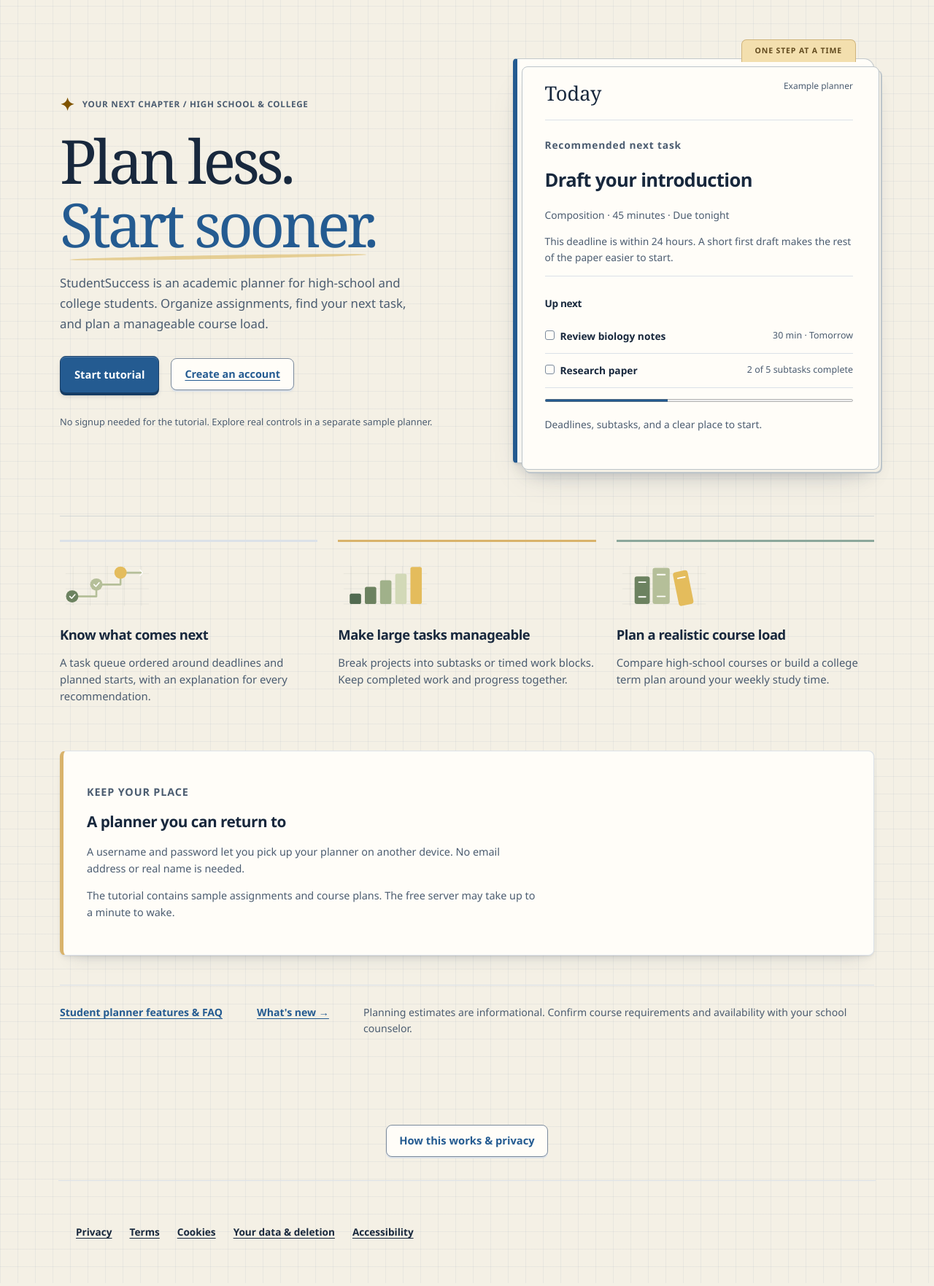
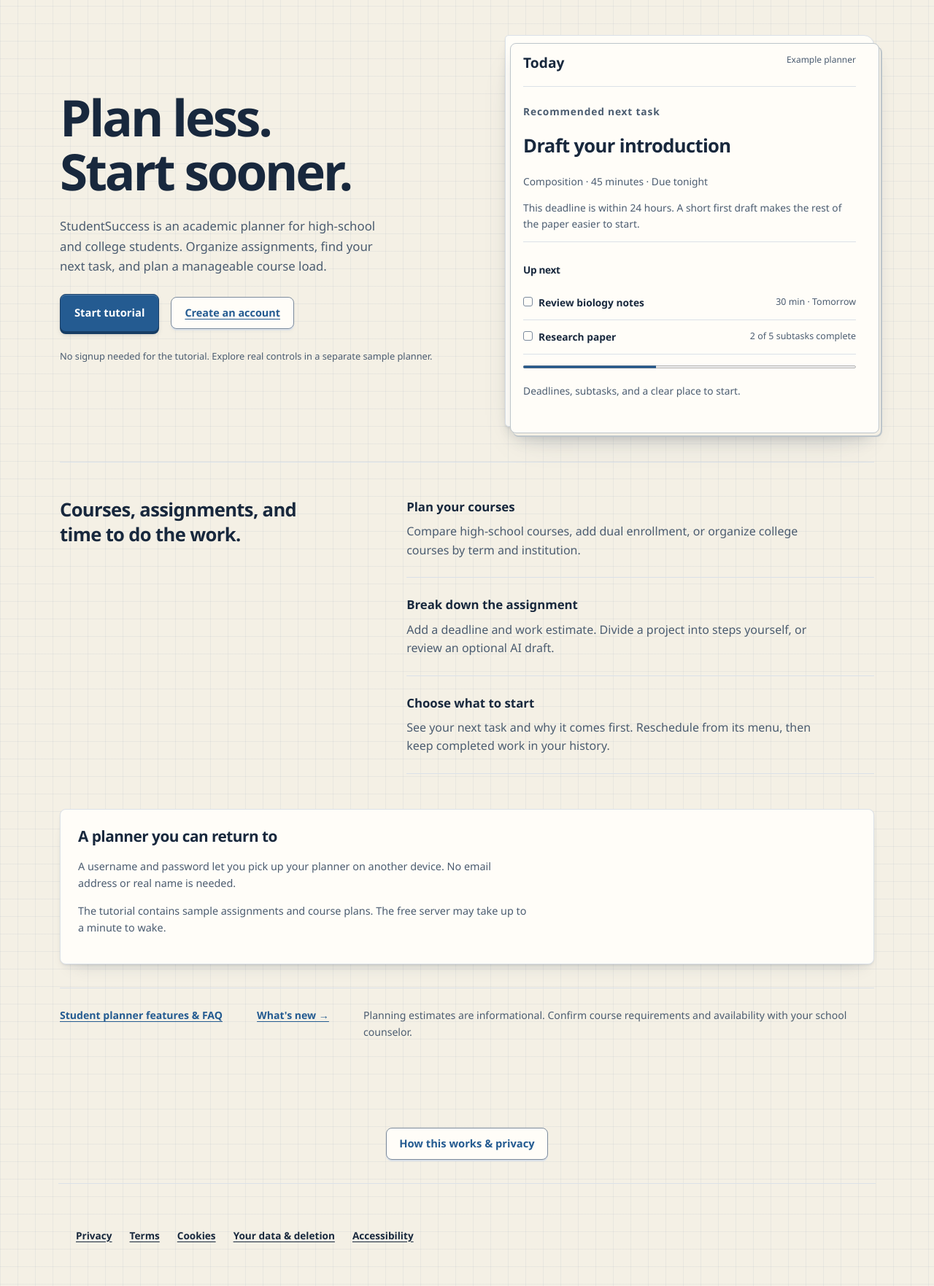
Before and after one commit to JVijay08/StudentSuccess, a Flask app: page / in a window 1280 px wide. Shown: the part 88-1851 px from the top of the page at 73% size. Before the commit the page ends 1825 px from the top, so only its background shows below. Run offline with Flask 3, Linux system fonts and the light colour scheme.

Commit message:
Simplify decorative UI patterns while retaining notebook design

```diff
--- a/static/css/workspace_refresh.css
+++ b/static/css/workspace_refresh.css
@@ -81,3 +81,26 @@ body .focus-card .priority-item:not(:first-child) h2{font-size:1.05rem}
 body .focus-card .priority-item:not(:first-child) .task-overview-meta{font-size:.82rem}
 body .focus-card .priority-item:not(:first-child){padding:12px 0}
 @media(max-width:680px){body .queue-tools{width:100%;justify-content:space-between}body .queue-tools .view-tabs{width:auto}body .queue-options form{flex:1 1 100%}}
+
+/* Consistent paper surfaces. Color identifies actions and status, not decoration. */
+:root{--space-1:8px;--space-2:16px;--space-3:24px;--space-4:32px;--space-5:48px}
+body :is(.focus-card,.course-card,.year-card,.term-card,.filter-panel,.account-sheet,.product-preview,.storage-choice,.onboarding-section,.course-group-heading){border:1px solid var(--line);background:var(--white);backdrop-filter:none}
+body .grid>.card{border:1px solid var(--line)}
+body :is(.course-card,.term-card,.filter-panel,.focus-card,.product-preview,.storage-choice){padding:var(--space-3)}
+body .hero{padding:var(--space-5) 0;gap:var(--space-5);min-height:0}
+body .hero h1{font-family:inherit;font-style:normal;font-weight:650;font-size:clamp(2.8rem,5.4vw,4.4rem);line-height:1.08;letter-spacing:-.045em;color:var(--ink);margin:0 0 var(--space-3)}
+body .hero .lede{margin:0;max-width:48ch}
+body .hero-actions{gap:var(--space-2);margin:var(--space-3) 0;flex-wrap:wrap}
+body .product-preview .preview-top strong{font-family:inherit;font-weight:650;font-size:1.2rem;line-height:1.4}
+body .planning-overview{display:grid;grid-template-columns:minmax(0,1fr) minmax(0,1.5fr);gap:var(--space-5);padding:var(--space-5) 0;border-top:1px solid var(--line)}
+body .planning-overview h2{font-size:1.6rem;line-height:1.3;max-width:25ch;margin:0}
+.planning-overview dl{margin:0}.planning-overview dl>div{padding:var(--space-3) 0;border-bottom:1px solid var(--line)}
+.planning-overview dl>div:first-child{padding-top:0}.planning-overview dt{font-weight:650;font-size:1.05rem;color:var(--ink)}
+.planning-overview dd{margin:var(--space-1) 0 0;color:var(--muted);max-width:62ch;line-height:1.6}
+body .storage-choice{margin:0 0 var(--space-4)}
+body .storage-choice h2{margin-top:0}
+body :is(button,.button,.primary-action,.secondary-action):hover{opacity:1}
+body #welcome-dialog{border:1px solid var(--line)}
+body #welcome-dialog::backdrop{backdrop-filter:none;-webkit-backdrop-filter:none}
+@media(max-width:760px){body .hero{padding:var(--space-4) 0;gap:var(--space-4)}body .planning-overview{grid-template-columns:1fr;gap:var(--space-3);padding:var(--space-4) 0}body .planning-overview h2{max-width:none}body .product-preview{margin-right:var(--space-1)}}
+@media(max-width:680px){body :is(.focus-card,.course-card,.term-card,.filter-panel,.storage-choice){padding:var(--space-2)}}
--- a/static/js/notebook.js
+++ b/static/js/notebook.js
@@ -44,12 +44,7 @@
     if (!node || reduced()) return;
     const rect=node.getBoundingClientRect();
     if (rect.top < innerHeight && rect.bottom > 0) { callback(); return; }
-    if (!('IntersectionObserver' in window)) return;
-    const observer=new IntersectionObserver(entries=>{
-      if (entries.some(entry=>entry.isIntersecting)) { observer.disconnect(); callback(); }
-    });
-    observer.observe(node);
-    window.addEventListener('pagehide',()=>observer.disconnect(),{once:true});
+
   }
   function mark(node) {
     if (!node || reduced()) return;
@@ -243,15 +238,6 @@
     root.dataset.motion=event.target.checked?'reduced':'standard'; stopMotion();
   });
   new MutationObserver(stopMotion).observe(root,{attributes:true,attributeFilter:['data-motion']});
-  if (desktop.matches && !reduced() && 'IntersectionObserver' in window) {
-    const observer=new IntersectionObserver(entries=>entries.forEach(entry=>{
-      if (!entry.isIntersecting) return;
-      observer.unobserve(entry.target);
-      if (entry.target.matches('[data-paper-art=books]')) animate(entry.target,[{transform:'translateY(3px) rotate(-1deg)',opacity:.85},{transform:'none',opacity:1}],280);
-      else settle(entry.target,4);
-    }),{threshold:.1});
-    document.querySelectorAll('.update-day,[data-paper-art=books]').forEach(node=>observer.observe(node));
-  }
   let comparisons=0;
   document.addEventListener('paper:comparison',event=>{
     const count=event.detail.count;
--- a/templates/_accessibility_head.html
+++ b/templates/_accessibility_head.html
@@ -34,6 +34,6 @@ for (const phase of ['pageswap','pagereveal']) window.addEventListener(phase, ev
 {% if tutorial %}<link rel="stylesheet" href="{{ url_for('static',filename='css/tutorial.css') }}"><script src="{{ url_for('static',filename='js/tutorial.js') }}" defer></script>{% endif %}
 {% include '_seo_head.html' %}
 
-<link rel="stylesheet" href="{{ url_for('static',filename='css/workspace_refresh.css',v='20261002') }}">
+<link rel="stylesheet" href="{{ url_for('static',filename='css/workspace_refresh.css',v='20261003-design') }}">
 
 <link rel="stylesheet" href="{{ url_for('static',filename='css/policies.css',v='20261003') }}">
--- a/templates/_seo_head.html
+++ b/templates/_seo_head.html
@@ -8,12 +8,12 @@
 <meta property="og:description" content="{{ seo.description }}">
 <meta property="og:url" content="{{ seo.canonical }}">
 <meta property="og:image" content="{{ seo.image }}">
-<meta property="og:image:alt" content="StudentSuccess — Plan less. Start sooner.">
+<meta property="og:image:alt" content="StudentSuccess: Plan less. Start sooner.">
 <meta name="twitter:card" content="summary_large_image">
 <meta name="twitter:title" content="{{ seo.title }}">
 <meta name="twitter:description" content="{{ seo.description }}">
 <meta name="twitter:image" content="{{ seo.image }}">
-<meta name="twitter:image:alt" content="StudentSuccess — Plan less. Start sooner.">
+<meta name="twitter:image:alt" content="StudentSuccess: Plan less. Start sooner.">
 {% if seo.schema %}<script type="application/ld+json">{{ seo.schema|tojson }}</script>{% endif %}
 {% if config.GOOGLE_SITE_VERIFICATION %}<meta name="google-site-verification" content="{{ config.GOOGLE_SITE_VERIFICATION }}">{% endif %}
 {% endif %}
--- a/templates/dashboard.html
+++ b/templates/dashboard.html
@@ -30,7 +30,7 @@
       {% endwith %}
 
       {% if session.get('demo_mode') and not session.get('tutorial_mode') %}
-        <div class="demo-banner" role="status"><strong>Demo workspace.</strong> Explore freely—this sample account contains no real student information.</div>
+        <div class="demo-banner" role="status"><strong>Demo workspace.</strong> Explore freely. This sample account contains no real student information.</div>
 
       {% endif %}
 
@@ -114,7 +114,7 @@
         <article class="card card-tasks">
           <p class="eyebrow">TASKS</p>
           <h2>{{ active_task_count }} active</h2>
-          <p>Deadline risk flags tasks that may be left too late. It uses the deadline, start status, estimated time, task challenge, and interest—not a grade or a measure of ability.</p>
+          <p>Deadline risk flags tasks that may be left too late. It uses the deadline, start status, estimated time, task challenge, and interest. It is not a grade or a measure of ability.</p>
         </article>
 
         {% if 'courses' not in settings.hidden_cards %}<article class="card card-courses">
--- a/templates/landing.html
+++ b/templates/landing.html
@@ -1,4 +1,3 @@
-{% from "_illustrations.html" import illustration %}
 <!DOCTYPE html>
 <html lang="en">
 <head>
@@ -19,20 +18,26 @@
 
     <section class="hero">
       <div>
-        <p class="eyebrow notebook-kicker"><span aria-hidden="true">&#10022;</span> YOUR NEXT CHAPTER / HIGH SCHOOL &amp; COLLEGE</p>
-        <h1>Plan less.<br><em>Start sooner.</em></h1>
+        <h1>Plan less.<br>Start sooner.</h1>
         <p class="lede">StudentSuccess is an academic planner for high-school and college students. Organize assignments, find your next task, and plan a manageable course load.</p>
         <div class="hero-actions"><form method="post" action="{{ url_for('tutorial.start') }}">{% include '_navigation_fields.html' %}<input type="hidden" name="csrf_token" value="{{ access_csrf_token() }}"><button class="primary-action">Start tutorial</button></form>
           <a class="secondary-action" href="{{ nav_url('auth.register') }}">Create an account</a>
         </div>
         <p class="prototype-note">No signup needed for the tutorial. Explore real controls in a separate sample planner.</p>
       </div>
-    <section class="product-preview" aria-label="Example of the task planner"><div class="notebook-tab" aria-hidden="true">ONE STEP AT A TIME</div><div class="preview-top"><strong>Today</strong><span>Example planner</span></div><p class="eyebrow">Recommended next task</p><h2>Draft your introduction</h2><p>Composition &middot; 45 minutes &middot; Due tonight</p><p class="recommendation-brief">This deadline is within 24 hours. A short first draft makes the rest of the paper easier to start.</p><div class="preview-queue"><h3>Up next</h3><p><strong>Review biology notes</strong><span>30 min &middot; Tomorrow</span></p><p><strong>Research paper</strong><span>2 of 5 subtasks complete</span></p><progress value="40" max="100">40%</progress></div><p class="preview-caption">Deadlines, subtasks, and a clear place to start.</p></section>
+    <section class="product-preview" aria-label="Example of the task planner"><div class="preview-top"><strong>Today</strong><span>Example planner</span></div><p class="eyebrow">Recommended next task</p><h2>Draft your introduction</h2><p>Composition &middot; 45 minutes &middot; Due tonight</p><p class="recommendation-brief">This deadline is within 24 hours. A short first draft makes the rest of the paper easier to start.</p><div class="preview-queue"><h3>Up next</h3><p><strong>Review biology notes</strong><span>30 min &middot; Tomorrow</span></p><p><strong>Research paper</strong><span>2 of 5 subtasks complete</span></p><progress value="40" max="100">40%</progress></div><p class="preview-caption">Deadlines, subtasks, and a clear place to start.</p></section>
     </section>
 
 
-    <section class="feature-grid" aria-label="What you can do"><article><div class="feature-art">{{ illustration("steps") }}</div><h2>Know what comes next</h2><p>A task queue ordered around deadlines and planned starts, with an explanation for every recommendation.</p></article><article><div class="feature-art">{{ illustration("momentum") }}</div><h2>Make large tasks manageable</h2><p>Break projects into subtasks or timed work blocks. Keep completed work and progress together.</p></article><article><div class="feature-art">{{ illustration("books") }}</div><h2>Plan a realistic course load</h2><p>Compare high-school courses or build a college term plan around your weekly study time.</p></article></section>
-    <section class="storage-choice"><p class="eyebrow">KEEP YOUR PLACE</p><h2>A planner you can return to</h2><p>A username and password let you pick up your planner on another device. No email address or real name is needed.</p><p>The tutorial contains sample assignments and course plans. The free server may take up to a minute to wake.</p></section>
+    <section class="planning-overview" aria-labelledby="planning-overview-title">
+      <h2 id="planning-overview-title">Courses, assignments, and time to do the work.</h2>
+      <dl>
+        <div><dt>Plan your courses</dt><dd>Compare high-school courses, add dual enrollment, or organize college courses by term and institution.</dd></div>
+        <div><dt>Break down the assignment</dt><dd>Add a deadline and work estimate. Divide a project into steps yourself, or review an optional AI draft.</dd></div>
+        <div><dt>Choose what to start</dt><dd>See your next task and why it comes first. Reschedule from its menu, then keep completed work in your history.</dd></div>
+      </dl>
+    </section>
+    <section class="storage-choice"><h2>A planner you can return to</h2><p>A username and password let you pick up your planner on another device. No email address or real name is needed.</p><p>The tutorial contains sample assignments and course plans. The free server may take up to a minute to wake.</p></section>
 
     <footer>
       <p><a href="{{ url_for('seo.features') }}">Student planner features &amp; FAQ</a></p>
--- a/templates/login.html
+++ b/templates/login.html
@@ -1,6 +1,6 @@
 <!doctype html><html lang="en"><head><meta charset="utf-8"><meta name="viewport" content="width=device-width,initial-scale=1"><title>Sign in | StudentSuccess</title><link rel="stylesheet" href="{{ url_for('static',filename='css/onboarding.css') }}">{% include '_accessibility_head.html' %}<link rel="stylesheet" href="{{ url_for('static',filename='css/account.css') }}"></head>
 <body>{% include '_accessibility_body.html' %}<main id="main-content" class="account-page"><section class="account-sheet">
-<a class="back-link" href="/">Back to home</a><p class="eyebrow">YOUR STUDY NOTEBOOK</p><h1>Welcome back.</h1><p>One sign-in. Your courses, tasks, and plans.</p>
+<a class="back-link" href="/">Back to home</a><h1>Welcome back.</h1><p>One sign-in. Your courses, tasks, and plans.</p>
 {% if errors %}<div class="form-errors" role="alert">{% for error in errors %}<p>{{ error }}</p>{% endfor %}</div>{% endif %}
 {% if request.args.get('reason') == 'session' %}<p role="status">Your session has ended. Sign in again to continue. Your saved tasks are still there. An action submitted after the session ended was not saved; check it after signing in.</p>{% endif %}
 <form method="post"><input type="hidden" name="csrf_token" value="{{ access_csrf_token() }}"><input type="hidden" name="next" value="{{ navigation_resume }}">
--- a/templates/register.html
+++ b/templates/register.html
@@ -1,6 +1,6 @@
 <!doctype html><html lang="en"><head><meta charset="utf-8"><meta name="viewport" content="width=device-width,initial-scale=1"><title>Create account | StudentSuccess</title><link rel="stylesheet" href="{{ url_for('static',filename='css/onboarding.css') }}">{% include '_accessibility_head.html' %}<link rel="stylesheet" href="{{ url_for('static',filename='css/account.css') }}"></head>
 <body>{% include '_accessibility_body.html' %}<main id="main-content" class="account-page"><section class="account-sheet">
-<a class="back-link" href="/">Back to home</a><p class="eyebrow">A PLACE FOR YOUR NEXT STEP</p><h1>Make it yours.</h1><p>Choose a username and password. No email, real name, or student ID.</p>
+<a class="back-link" href="/">Back to home</a><h1>Create your planner.</h1><p>Choose a username and password. No email, real name, or student ID.</p>
 {% if errors %}<div class="form-errors" role="alert">{% for error in errors %}<p>{{ error }}</p>{% endfor %}</div>{% endif %}
 <form method="post"><input type="hidden" name="csrf_token" value="{{ access_csrf_token() }}">{% include '_username_password_fields.html' %}
 <label class="account-check"><input type="checkbox" name="understood" value="yes" required> <span>I am at least 13 and agree to the <a href="/terms-of-service">Terms of service</a>.</span></label>
--- a/templates/settings.html
+++ b/templates/settings.html
@@ -28,7 +28,7 @@
       </div></div></details>
 
       <details class="settings-group"><summary>Focus and dashboard</summary><div class="settings-group-body"><p>Reduce visual overload without hiding the primary next action.</p><div class="fields">
-        <label>Dashboard mode<select name="dashboard_mode"><option value="standard" {% if settings.dashboard_mode=='standard' %}selected{% endif %}>Standard</option><option value="focus" {% if settings.dashboard_mode=='focus' %}selected{% endif %}>Focus—one next task</option></select></label>
+        <label>Dashboard mode<select name="dashboard_mode"><option value="standard" {% if settings.dashboard_mode=='standard' %}selected{% endif %}>Standard</option><option value="focus" {% if settings.dashboard_mode=='focus' %}selected{% endif %}>Focus: one next task</option></select></label>
         <label>Card spacing<select name="card_density"><option value="comfortable" {% if settings.card_density=='comfortable' %}selected{% endif %}>Comfortable</option><option value="compact" {% if settings.card_density=='compact' %}selected{% endif %}>Compact</option></select></label>
         <label>Recommendations shown<select name="recommendation_count">{% for count in [1,2,3,5] %}<option value="{{ count }}" {% if settings.recommendation_count==count %}selected{% endif %}>{{ count }}</option>{% endfor %}</select></label>
         <label>Recommendation wording<select name="recommendation_tone"><option value="neutral" {% if settings.recommendation_tone=='neutral' %}selected{% endif %}>Neutral</option><option value="direct" {% if settings.recommendation_tone=='direct' %}selected{% endif %}>Direct</option><option value="encouraging" {% if settings.recommendation_tone=='encouraging' %}selected{% endif %}>Encouraging</option></select></label>
--- a/templates/task_edit.html
+++ b/templates/task_edit.html
@@ -62,7 +62,7 @@
           <label for="difficulty">How challenging is this task?</label>
           <select id="difficulty" name="difficulty" required aria-describedby="task-challenge-help">
             {% for option in ["low", "medium", "high"] %}
-              <option value="{{ option }}" {% if form_data.get('difficulty', 'medium') == option %}selected{% endif %}>{{ {'low':'Easy — familiar work', 'medium':'Moderate — some thinking needed', 'high':'Challenging — focused effort needed'}[option] }}</option>
+              <option value="{{ option }}" {% if form_data.get('difficulty', 'medium') == option %}selected{% endif %}>{{ {'low':'Easy: familiar work', 'medium':'Moderate: some thinking needed', 'high':'Challenging: focused effort needed'}[option] }}</option>
             {% endfor %}
           </select>
           <p id="task-challenge-help">Your estimate for this one task, separate from its duration. Not a course level or a judgment of your ability.</p>
--- a/templates/tasks.html
+++ b/templates/tasks.html
@@ -86,7 +86,7 @@
         <label>How challenging is this task?
           <select name="difficulty" required aria-describedby="task-challenge-help">
             {% for option in ["low", "medium", "high"] %}
-              <option value="{{ option }}" {% if form_data.get('difficulty', 'medium') == option %}selected{% endif %}>{{ {'low':'Easy — familiar work', 'medium':'Moderate — some thinking needed', 'high':'Challenging — focused effort needed'}[option] }}</option>
+              <option value="{{ option }}" {% if form_data.get('difficulty', 'medium') == option %}selected{% endif %}>{{ {'low':'Easy: familiar work', 'medium':'Moderate: some thinking needed', 'high':'Challenging: focused effort needed'}[option] }}</option>
             {% endfor %}
           </select>
           <small id="task-challenge-help">Your estimate for this one task, separate from how long it takes. Not a course level or a judgment of your ability.</small>
```
Also changed, not shown: docs/design-cleanup-2026-10-03.md (added, +19 -0 lines), templates/course_plan.html (+1 -1 lines), tests/test_seo.py (+1 -1 lines).
